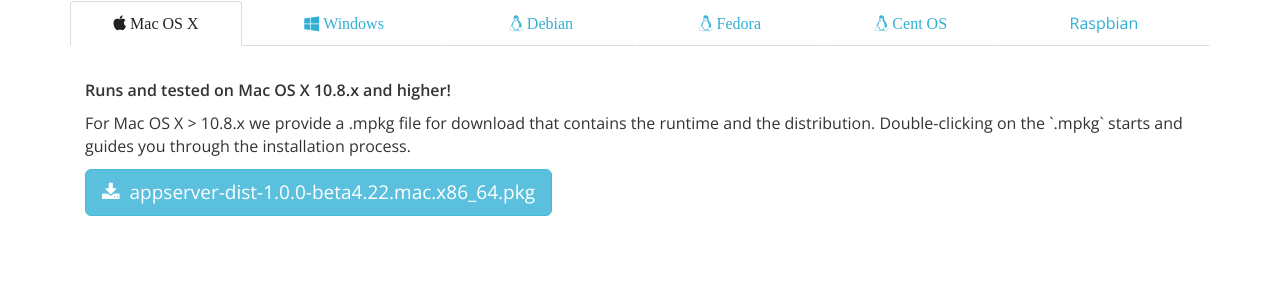
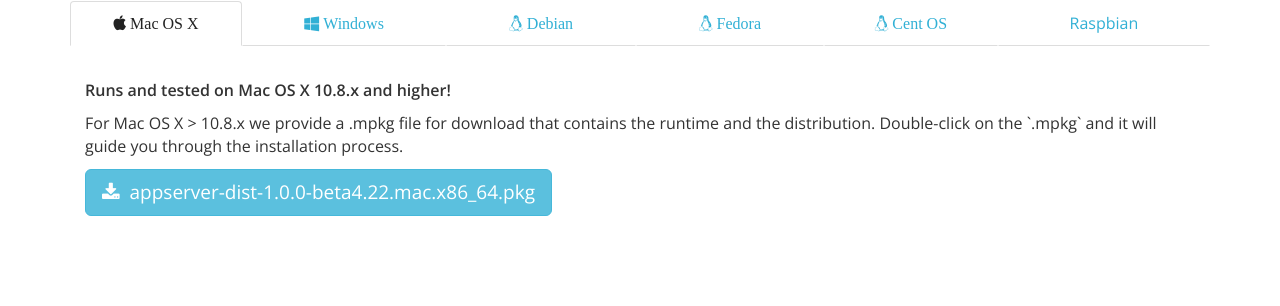
Before and after one commit to appserver-io/appserver, a Jekyll site: the page built from downloads.md, in a window 1280 px wide. Shown: the part 270-576 px from the top of the page. Built offline with Jekyll 4.4.1, drawn with Linux system fonts in a browser that asks for light colours; nearby versions of some CDN libraries; library files that are not in the unit come from our copies; Markdown is read by kramdown in place of the engine named in the settings.

Commit message:
Update download.html
changed Mac OS description

```diff
--- a/_includes/widgets/download.html
+++ b/_includes/widgets/download.html
@@ -24,7 +24,7 @@
             </p>
             <p>
                 For Mac OS X > 10.8.x we provide a .mpkg file for download that contains the runtime and
-                the distribution. Double-clicking on the `.mpkg` starts and guides you through the installation process.
+                the distribution. Double-click on the `.mpkg` and it will guide you through the installation process.
             </p>
             <a id="btn-download-osx"
                class="btn btn-info btn-lg"
```
